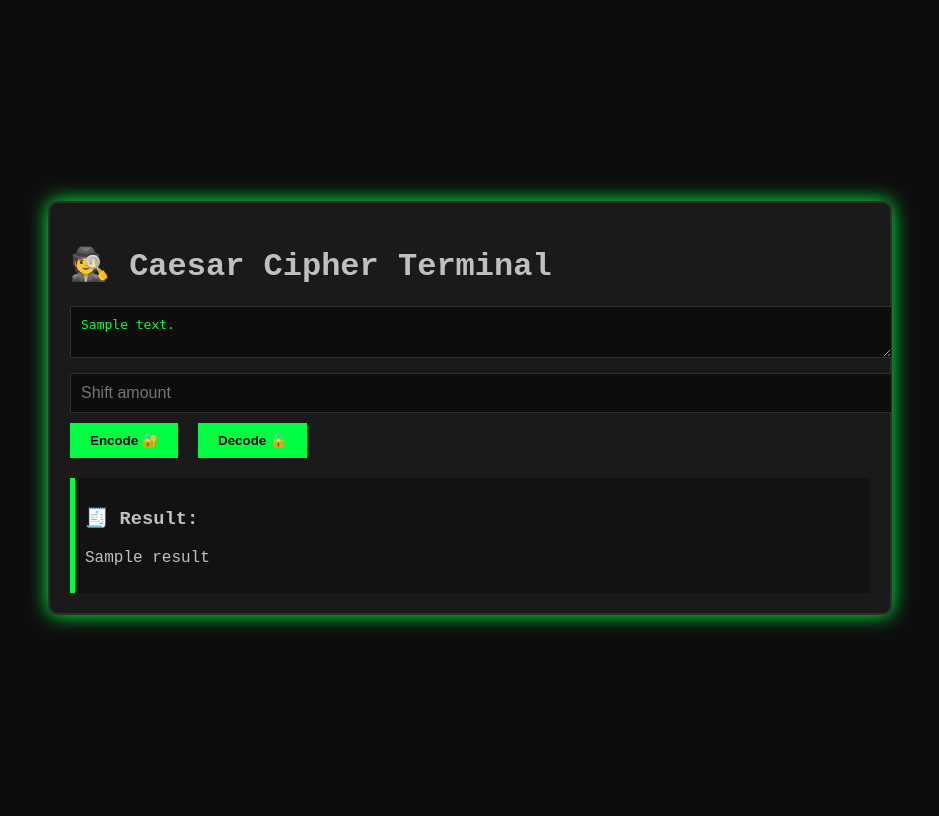
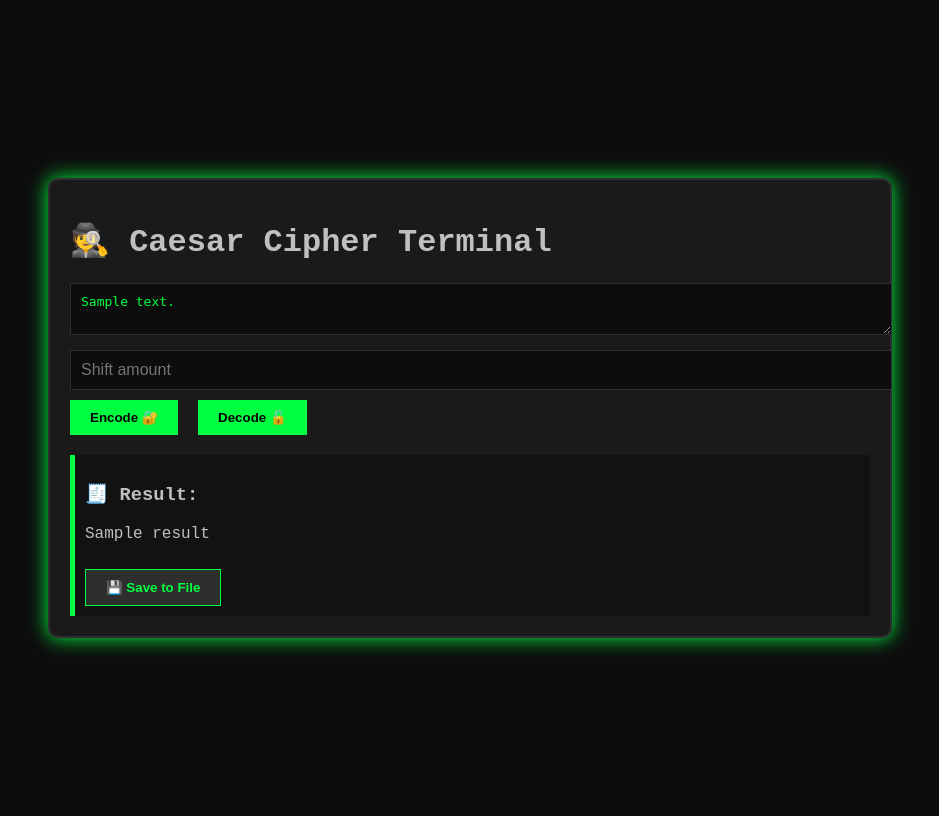
Before and after one commit to javongrey88/caesar-spy-app, a Flask app: template templates/index.html in a window 1280 px wide. Shown: the whole page, without its empty margins (170-1109 px from the left). Run offline with Flask 3, Linux system fonts and the light colour scheme; the template is opened without the code that fills it: most values are stand-ins (such as "Sample title", 1, 10 or a date in 2020).

Commit message:
Phase 3: Save encoded message to .txt file with download

```diff
--- a/app.py
+++ b/app.py
@@ -37,3 +37,21 @@ def index():
 
 if __name__ == "__main__":
     app.run(debug=True)
+
+@app.route("/save", methods=["POST"])
+def save_to_file():
+    encoded_message = request.form["encoded_message"]
+    timestamp = datetime.now().strftime("%Y%m%d_%H%M%S")
+    filename = f"encoded_message_{timestamp}.txt"
+
+    # Create a text file in memory
+    file_stream = io.BytesIO()
+    file_stream.write(encoded_message.encode("utf-8"))
+    file_stream.seek(0)
+
+    return send_file(
+        file_stream,
+        as_attachment=True,
+        download_name=filename,
+        mimetype='text/plain'
+    )
--- a/static/style.css
+++ b/static/style.css
@@ -18,7 +18,8 @@ body {
     box-shadow: 0 0 20px #00FF41;
 }
 
-textarea, input {
+textarea,
+input {
     width: 100%;
     padding: 10px;
     background: #0D0D0D;
@@ -48,3 +49,16 @@ button:hover {
     padding: 10px;
     border-left: 5px solid #00FF41;
 }
+
+#saveBtn {
+    margin-top: 10px;
+    background-color: #2E2E2E;
+    border: 1px solid #00FF41;
+    color: #00FF41;
+    padding: 10px 20px;
+}
+
+#saveBtn:hover {
+    background-color: #00FF41;
+    color: black;
+}
--- a/templates/index.html
+++ b/templates/index.html
@@ -1,15 +1,18 @@
 <!DOCTYPE html>
 <html lang="en">
+
 <head>
     <meta charset="UTF-8">
     <title>Caesar Spy App</title>
     <link rel="stylesheet" href="{{ url_for('static', filename='style.css') }}">
 </head>
+
 <body>
     <div class="container">
         <h1>🕵️ Caesar Cipher Terminal</h1>
         <form method="POST">
-            <textarea name="message" maxlength="500" placeholder="Type your secret message..." required>{{ original_text }}</textarea>
+            <textarea name="message" maxlength="500" placeholder="Type your secret message..."
+                required>{{ original_text }}</textarea>
             <input type="number" name="shift" value="{{ shift }}" placeholder="Shift amount" min="1" max="25" required>
             <div class="buttons">
                 <button type="submit" name="action" value="encode">Encode 🔐</button>
@@ -17,11 +20,17 @@
             </div>
         </form>
         {% if result %}
-            <div class="output">
-                <h3>🧾 Result:</h3>
-                <p>{{ result }}</p>
-            </div>
+        <div class="output">
+            <h3>🧾 Result:</h3>
+            <p id="encodedText">{{ result }}</p>
+            <form method="POST" action="/save">
+                <input type="hidden" name="encoded_message" value="{{ result }}">
+                <button id="saveBtn" type="submit">💾 Save to File</button>
+            </form>
+        </div>
         {% endif %}
+
     </div>
 </body>
+
 </html>
```
